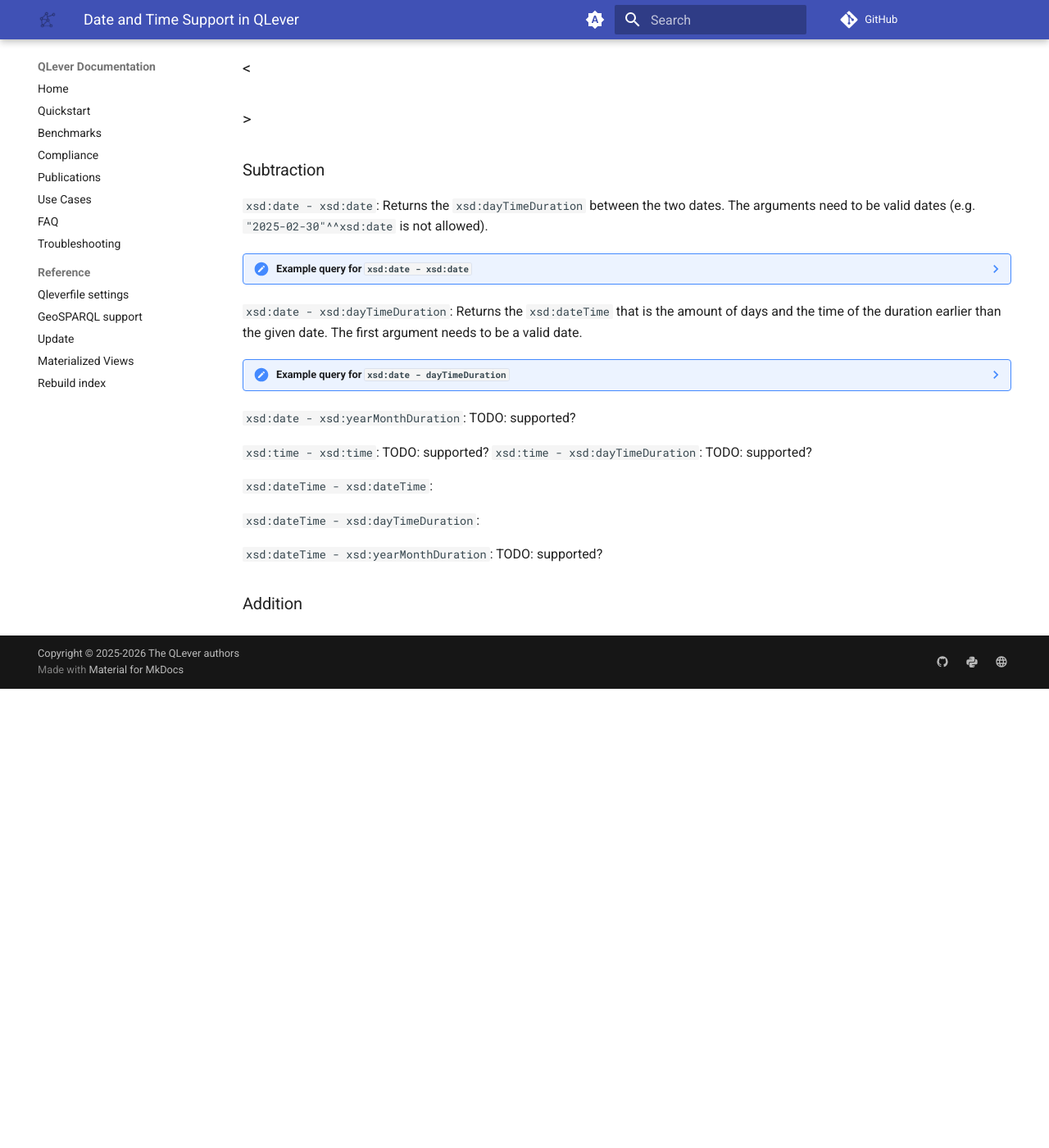
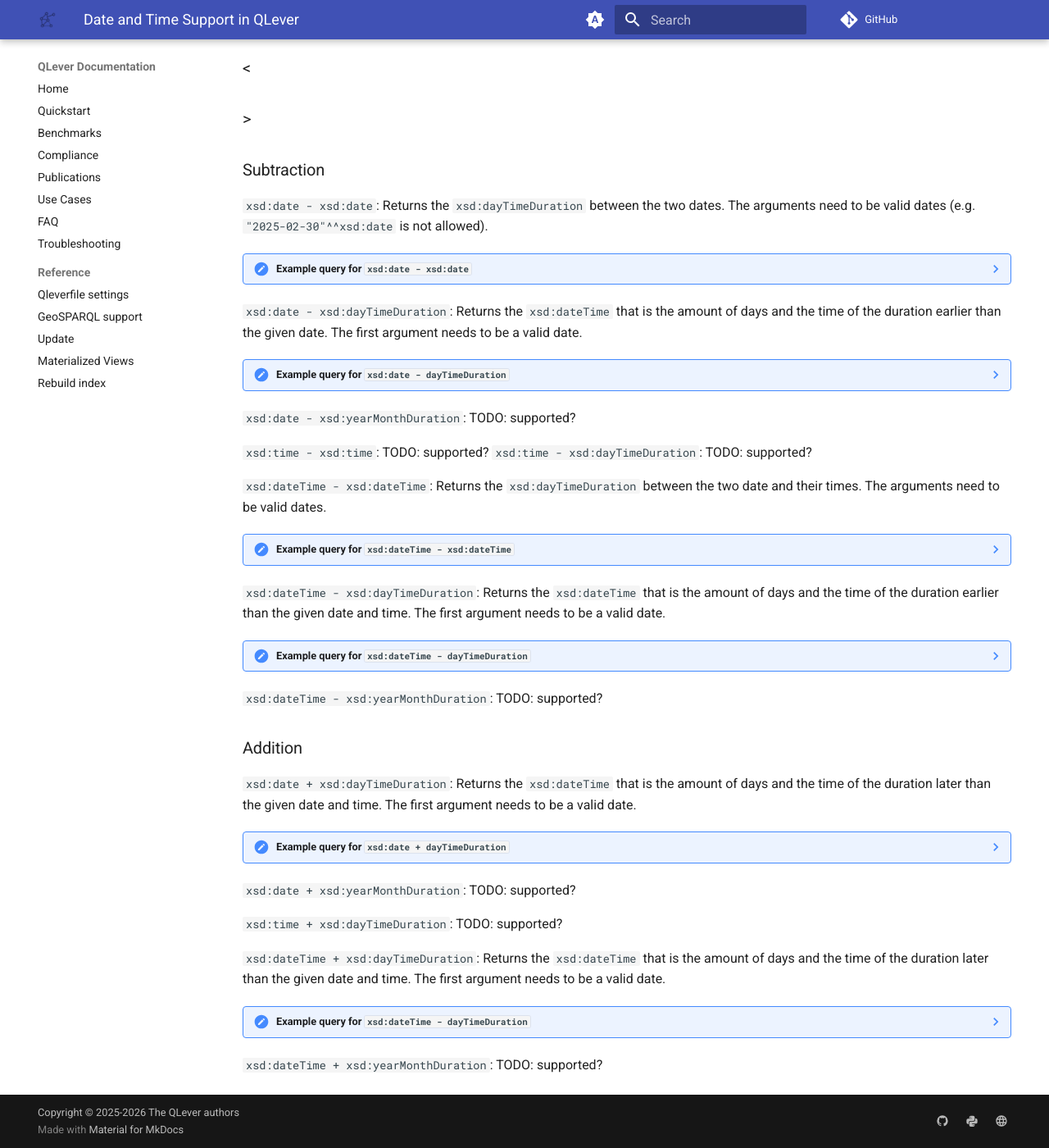
Before and after one commit to qlever-dev/qlever-docs, an MkDocs documentation site: the page built from docs/datetime.md, in a window 1280 px wide and 1400 px high, scrolled down 989 px. Shown: the whole window at 82% size. Built offline with MkDocs 1.6.1 and Material for MkDocs 9.7.7, drawn with Linux system fonts in a browser that asks for light colours; plug-ins that fetch from the network failed and are left out; comment, search, counter and statistics services are not loaded; the version menu is left out; before the commit the page ends 1829 px from its top, so only the background shows below that.

Commit message:
Addition and Subtraction with examples

````diff
--- a/docs/datetime.md
+++ b/docs/datetime.md
@@ -51,10 +51,14 @@ Returns the `xsd:dateTime` that is the amount of days and the time of the durati
 
 ??? note "Example query for `xsd:date - dayTimeDuration`"
 
-    The date X is Y earlier than date Z.
+    The date 2025-05-05 at 23:10:30 is 10 days, 49 minutes and 30 seconds earlier than the start date.
 
     ```sparql {data-demo-engine="osm-planet"}
-
+    PREFIX xsd: <http://www.w3.org/2001/XMLSchema#>
+    SELECT ?date ?duration ((?date - ?duration) AS ?difference)  WHERE {
+        BIND("2025-05-16"^^xsd:date AS ?date)
+        BIND("P10DT0H49M30S"^^xsd:dayTimeDuration AS ?duration)
+    }
     ```
 
 `xsd:date - xsd:yearMonthDuration`<a id="date-yearMonthDuration"></a>: TODO: supported?
@@ -63,10 +67,74 @@ Returns the `xsd:dateTime` that is the amount of days and the time of the durati
 `xsd:time - xsd:dayTimeDuration`<a id="time-dayTimeDuration"></a>: TODO: supported?
 
 `xsd:dateTime - xsd:dateTime`<a id="dateTime-dateTime"></a>:
+Returns the `xsd:dayTimeDuration` between the two date and their times. The arguments need to be valid dates.
+
+??? note "Example query for `xsd:dateTime - xsd:dateTime`"
+
+    There are 23 days, 6 hours, 14 minutes, and 30 seconds between the two dates and their times.
+
+    ```sparql {data-demo-engine="osm-planet"}
+    PREFIX xsd: <http://www.w3.org/2001/XMLSchema#>
+    SELECT ?date1 ?date2
+        ((?date1 - ?date2) AS ?difference) WHERE {
+        BIND("2025-12-24T18:15:00Z"^^xsd:dateTime AS ?date1)
+        BIND("2025-12-01T12:00:30Z"^^xsd:dateTime AS ?date2)
+    }
+    ```
 
 `xsd:dateTime - xsd:dayTimeDuration`<a id="dateTime-dayTimeDuration"></a>:
+Returns the `xsd:dateTime` that is the amount of days and the time of the duration earlier than the given date and time. The first argument needs to be a valid date.
+
+??? note "Example query for `xsd:dateTime - dayTimeDuration`"
+
+    The date 2000-01-01 is 2 days, 12 hours, 12 minutes and 12 seconds earlier than the start date and time.
+
+    ```sparql {data-demo-engine="osm-planet"}
+    PREFIX xsd: <http://www.w3.org/2001/XMLSchema#>
+    SELECT ?dateTime ?duration ((?dateTime - ?duration) AS ?difference) WHERE {
+        BIND("2000-01-03T12:12:12Z"^^xsd:dateTime AS ?dateTime)
+        BIND("P2DT12H12M12S"^^xsd:dayTimeDuration AS ?duration)
+    }
+
+    ```
 
 `xsd:dateTime - xsd:yearMonthDuration`<a id="dateTime-yearMonthDuration"></a>: TODO: supported?
 
 
 ### Addition
+
+`xsd:date + xsd:dayTimeDuration`<a id="date+dayTimeDuration"></a>:
+Returns the `xsd:dateTime` that is the amount of days and the time of the duration later than the given date and time. The first argument needs to be a valid date.
+
+??? note "Example query for `xsd:date + dayTimeDuration`"
+
+    The date 2025-05-26 at 00:49:30 is 10 days, 49 minutes and 30 seconds later than the start date.
+
+    ```sparql {data-demo-engine="osm-planet"}
+    PREFIX xsd: <http://www.w3.org/2001/XMLSchema#>
+    SELECT ?date ?duration ((?date + ?duration) AS ?difference)  WHERE {
+        BIND("2025-05-16"^^xsd:date AS ?date)
+        BIND("P10DT0H49M30S"^^xsd:dayTimeDuration AS ?duration)
+    }
+    ```
+
+`xsd:date + xsd:yearMonthDuration`<a id="date+yearMonthDuration"></a>: TODO: supported?
+
+`xsd:time + xsd:dayTimeDuration`<a id="time+dayTimeDuration"></a>: TODO: supported?
+
+`xsd:dateTime + xsd:dayTimeDuration`<a id="dateTime+dayTimeDuration"></a>:
+Returns the `xsd:dateTime` that is the amount of days and the time of the duration later than the given date and time. The first argument needs to be a valid date.
+
+??? note "Example query for `xsd:dateTime - dayTimeDuration`"
+
+    The date 2000-01-01 is 7 days, 3 hours, 44 minutes and 30 seconds later than the start date and time.
+
+    ```sparql {data-demo-engine="osm-planet"}
+    PREFIX xsd: <http://www.w3.org/2001/XMLSchema#>
+    SELECT ?dateTime ?duration ((?dateTime + ?duration) AS ?difference) WHERE {
+        BIND("1999-12-24T20:15:30Z"^^xsd:dateTime AS ?dateTime)
+        BIND("P7DT3H44M30S"^^xsd:dayTimeDuration AS ?duration)
+    }
+    ```
+
+`xsd:dateTime + xsd:yearMonthDuration`<a id="date+dayTimeDuration"></a>:  TODO: supported?
````
